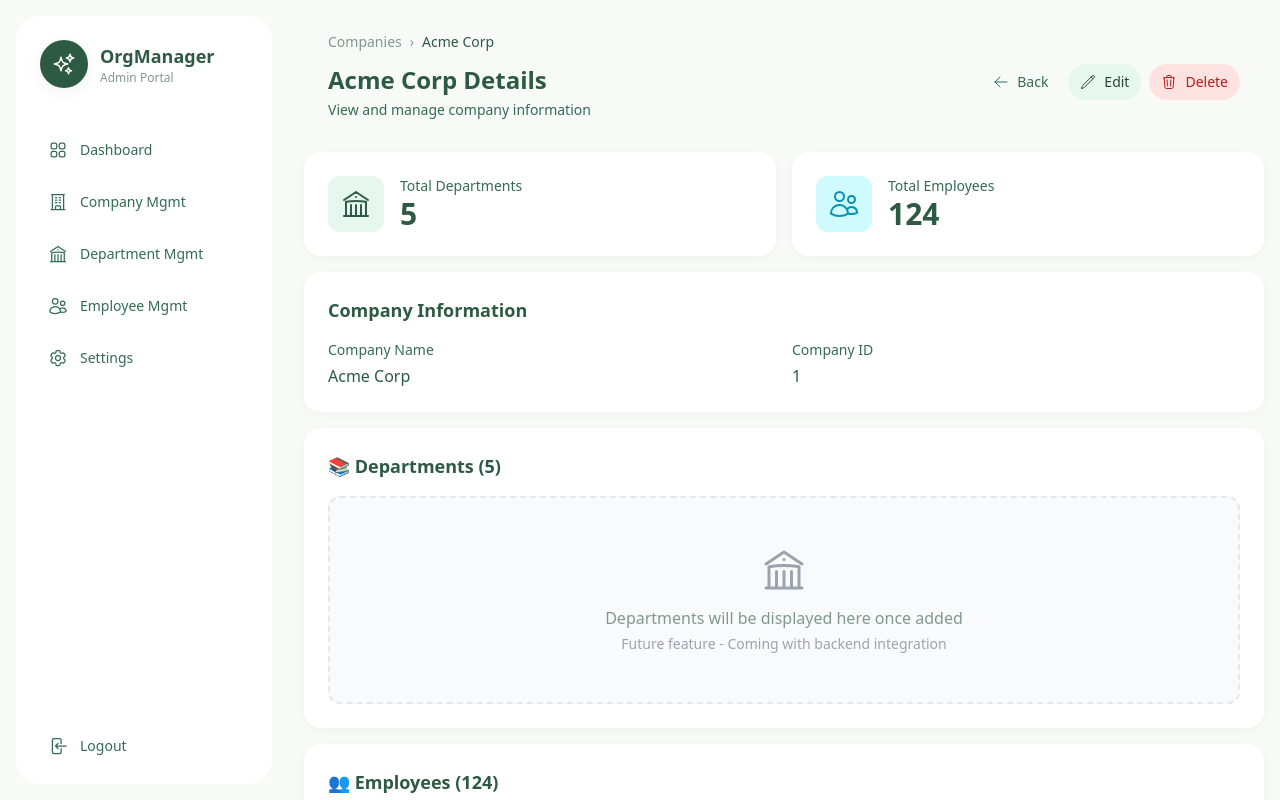
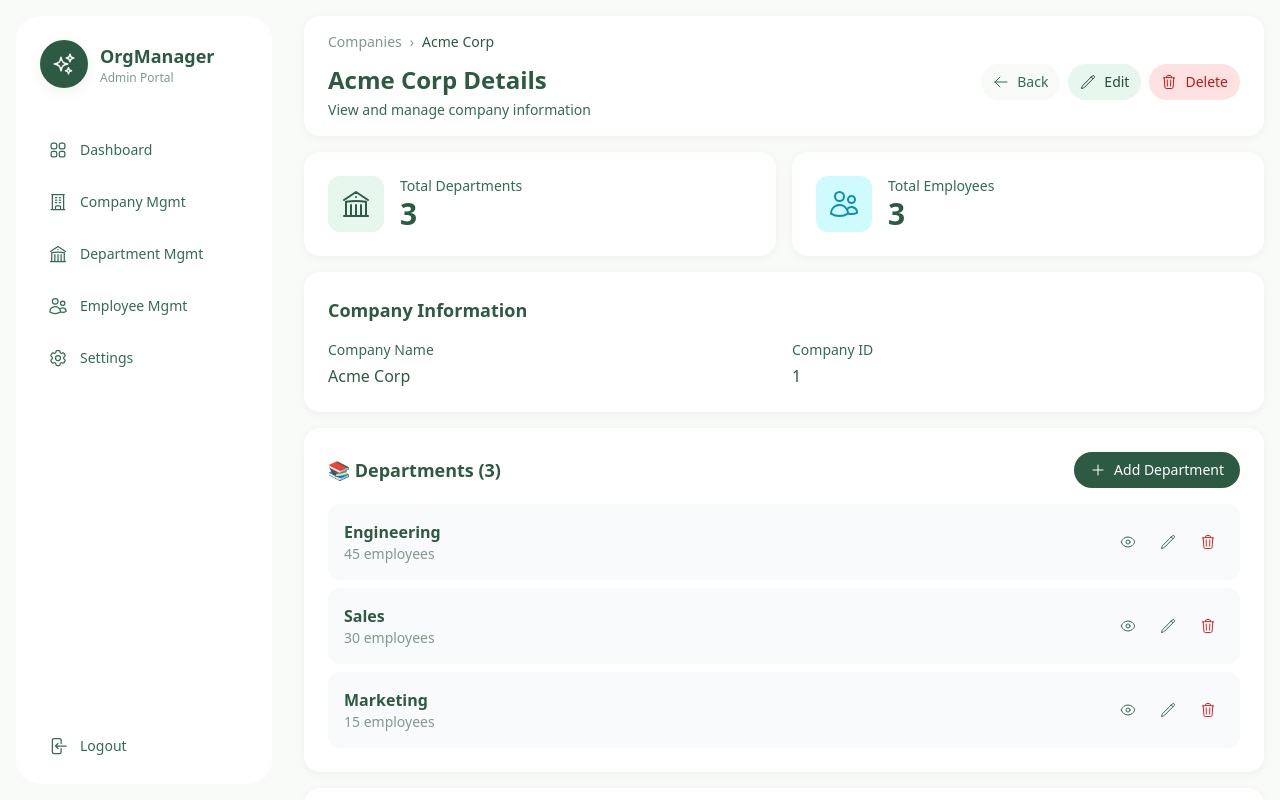
Before and after one commit to ahmednajibe/ems-task, a Vue app: page /companies/1 in a window 1280 px wide. Built offline with nearby package versions, Linux system fonts and the light colour scheme.

Commit message:
feat: add company detail view with department and employee management.

```diff
--- a/src/views/CompanyDetailView.vue
+++ b/src/views/CompanyDetailView.vue
@@ -1,38 +1,75 @@
 <script setup lang="ts">
-import {ref, computed } from 'vue'
+import { ref, computed } from 'vue'
 import { useRoute, useRouter } from 'vue-router'
 import { useCompaniesStore } from '@/store/companies'
+import { useDepartmentsStore } from '@/store/departments'
+import { useEmployeesStore } from '@/store/employees'
 import { useToastStore } from '@/store/toast'
 import DashboardLayout from '@/components/layout/DashboardLayout.vue'
 import ConfirmDialog from '@/components/common/ConfirmDialog.vue'
+import DepartmentModal from '@/components/departments/DepartmentModal.vue'
+import type { Department } from '@/store/departments'
 import {
   ArrowLeftIcon,
   PencilIcon,
   TrashIcon,
   BuildingLibraryIcon,
-  UsersIcon
+  UsersIcon,
+  PlusIcon,
+  EyeIcon
 } from '@heroicons/vue/24/outline'
 
+// ==========================================
+// 1. STORES & ROUTER
+// ==========================================
 const route = useRoute()
 const router = useRouter()
 const companiesStore = useCompaniesStore()
+const departmentsStore = useDepartmentsStore()
+const employeesStore = useEmployeesStore()
 const toastStore = useToastStore()
-// Confirm dialog state
-const isConfirmOpen = ref(false)
 
-// Get company from route params
+// ==========================================
+// 2. COMPUTED - COMPANY DATA
+// ==========================================
 const companyId = computed(() => route.params.id as string)
 const company = computed(() => companiesStore.getCompanyById(companyId.value))
 
-// If company not found, redirect
+// Redirect if company not found
 if (!company.value) {
   toastStore.error('Company not found')
   router.push('/companies')
 }
 
+// ==========================================
+// 3. COMPUTED - FILTERED DATA
+// ==========================================
+const companyDepartments = computed(() => {
+  if (!company.value) return []
+  return departmentsStore.getDepartmentsByCompany(company.value.id)
+})
+
+const companyEmployees = computed(() => {
+  if (!company.value) return []
+  return employeesStore.getEmployeesByCompany(company.value.id)
+})
+
+// ==========================================
+// 4. REACTIVE STATE
+// ==========================================
+const isConfirmOpen = ref(false)
+const isDepartmentModalOpen = ref(false)
+const editingDepartment = ref<Department | null>(null)
+const isDepartmentDeleteOpen = ref(false)
+const departmentToDelete = ref<Department | null>(null)
+const isEmployeeDeleteOpen = ref(false)
+const employeeToDelete = ref<any>(null)
+
+// ==========================================
+// 5. COMPANY ACTIONS
+// ==========================================
 const handleEdit = () => {
-  // TODO: Open edit modal or navigate to edit page
-  toastStore.info('Edit functionality - Coming soon!')
+  toastStore.info('Edit company name - Coming soon!')
 }
 
 const handleDelete = () => {
@@ -55,14 +92,114 @@ const cancelDelete = () => {
 const handleBack = () => {
   router.push('/companies')
 }
+
+// ==========================================
+// 6. DEPARTMENT ACTIONS
+// ==========================================
+const openAddDepartmentModal = () => {
+  editingDepartment.value = null
+  isDepartmentModalOpen.value = true
+}
+
+const openEditDepartmentModal = (dept: Department) => {
+  editingDepartment.value = dept
+  isDepartmentModalOpen.value = true
+}
+
+const closeDepartmentModal = () => {
+  isDepartmentModalOpen.value = false
+  editingDepartment.value = null
+}
+
+const handleSaveDepartment = (data: { name: string; companyId: string }) => {
+  if (editingDepartment.value) {
+    // Edit existing department
+    departmentsStore.updateDepartment(editingDepartment.value.id, data)
+    toastStore.success(`${data.name} updated successfully!`)
+  } else {
+    // Add new department
+    departmentsStore.addDepartment({
+      name: data.name,
+      companyId: company.value!.id,
+      employeeCount: 0
+    })
+    toastStore.success(`${data.name} added successfully!`)
+  }
+  closeDepartmentModal()
+}
+
+const handleDeleteDepartment = (id: string) => {
+  const dept = departmentsStore.getDepartmentById(id)
+  if (!dept) return
+
+  departmentToDelete.value = dept
+  isDepartmentDeleteOpen.value = true
+}
+
+const confirmDeleteDepartment = () => {
+  if (!departmentToDelete.value) return
+
+  departmentsStore.deleteDepartment(departmentToDelete.value.id)
+  toastStore.info(`${departmentToDelete.value.name} deleted`)
+
+  isDepartmentDeleteOpen.value = false
+  departmentToDelete.value = null
+}
+
+const cancelDeleteDepartment = () => {
+  isDepartmentDeleteOpen.value = false
+  departmentToDelete.value = null
+}
+
+const handleViewDepartment = (id: string) => {
+  router.push(`/departments/${id}`)
+}
+
+// ==========================================
+// 7. EMPLOYEE ACTIONS
+// ==========================================
+const handleAddEmployee = () => {
+  router.push(`/employees/create?companyId=${company.value!.id}`)
+}
+
+const handleViewEmployee = (id: string) => {
+  router.push(`/employees/${id}`)
+}
+
+const handleEditEmployee = (id: string) => {
+  router.push(`/employees/${id}/edit`)
+}
+
+const handleDeleteEmployee = (id: string) => {
+  const employee = employeesStore.getEmployeeById(id)
+  if (!employee) return
+
+  employeeToDelete.value = employee
+  isEmployeeDeleteOpen.value = true
+}
+
+const confirmDeleteEmployee = () => {
+  if (!employeeToDelete.value) return
+
+  employeesStore.deleteEmployee(employeeToDelete.value.id)
+  toastStore.info(`${employeeToDelete.value.name} deleted`)
+
+  isEmployeeDeleteOpen.value = false
+  employeeToDelete.value = null
+}
+
+const cancelDeleteEmployee = () => {
+  isEmployeeDeleteOpen.value = false
+  employeeToDelete.value = null
+}
 </script>
 
 <template>
   <DashboardLayout>
     <div v-if="company" class="p-4 space-y-4">
 
-        <!-- Breadcrumb & Header -->
-        <div class="rounded-2xl px-6 py-4">
+      <!-- Header -->
+      <div class="bg-white shadow-soft rounded-2xl px-6 py-4">
         <!-- Breadcrumb -->
         <div class="flex items-center gap-2 text-sm text-neutral-500 mb-3">
           <button @click="handleBack" class="hover:text-primary-500 transition-colors">
@@ -73,7 +210,6 @@ const handleBack = () => {
         </div>
 
         <!-- Title & Actions -->
-
         <div class="flex items-start justify-between gap-3">
           <div class="flex-1 min-w-0">
             <h1 class="text-xl md:text-2xl font-bold text-neutral-800 break-words">
@@ -88,10 +224,10 @@ const handleBack = () => {
             <!-- Back Button -->
             <button
               @click="handleBack"
-                    class="hidden sm:flex flex items-center justify-center gap-2 px-3 py-2 bg-neutral-100 hover:bg-neutral-200 text-neutral-700 rounded-lg md:rounded-full transition-colors text-sm whitespace-nowrap"
+              class="hidden sm:flex items-center justify-center gap-2 px-3 py-2 bg-neutral-100 hover:bg-neutral-200 text-neutral-700 rounded-lg md:rounded-full transition-colors text-sm whitespace-nowrap"
             >
               <ArrowLeftIcon class="w-4 h-4" />
-                    <span class="hidden sm:inline">Back</span>
+              <span>Back</span>
             </button>
 
             <!-- Edit Button -->
@@ -125,7 +261,7 @@ const handleBack = () => {
             </div>
             <div>
               <div class="text-sm text-neutral-600">Total Departments</div>
-                <div class="text-3xl font-bold text-neutral-800">{{ company.departmentCount }}</div>
+              <div class="text-3xl font-bold text-neutral-800">{{ companyDepartments.length }}</div>
             </div>
           </div>
         </div>
@@ -138,7 +274,7 @@ const handleBack = () => {
             </div>
             <div>
               <div class="text-sm text-neutral-600">Total Employees</div>
-                <div class="text-3xl font-bold text-neutral-800">{{ company.employeeCount.toLocaleString() }}</div>
+              <div class="text-3xl font-bold text-neutral-800">{{ companyEmployees.length }}</div>
             </div>
           </div>
         </div>
@@ -159,35 +295,150 @@ const handleBack = () => {
         </div>
       </div>
 
-        <!-- Departments Section (Placeholder) -->
+      <!-- Departments Section -->
       <div class="bg-white shadow-soft rounded-2xl p-6">
         <div class="flex items-center justify-between mb-4">
           <h2 class="text-lg font-semibold text-neutral-800">
-                📚 Departments ({{ company.departmentCount }})
+            📚 Departments ({{ companyDepartments.length }})
           </h2>
+          <button
+            @click="openAddDepartmentModal"
+            class="flex items-center gap-2 px-4 py-2 bg-primary-500 hover:bg-primary-600 text-white rounded-full text-sm transition-colors"
+          >
+            <PlusIcon class="w-4 h-4" />
+            Add Department
+          </button>
         </div>
-            <div class="text-center py-12 bg-neutral-50 rounded-xl border-2 border-dashed border-neutral-200">
-            <BuildingLibraryIcon class="w-12 h-12 text-neutral-400 mx-auto mb-3" />
-            <p class="text-neutral-500">Departments will be displayed here once added</p>
-            <p class="text-sm text-neutral-400 mt-1">Future feature - Coming with backend integration</p>
+
+        <!-- Departments List -->
+        <div v-if="companyDepartments.length > 0" class="space-y-2">
+          <div
+            v-for="dept in companyDepartments"
+            :key="dept.id"
+            class="flex items-center justify-between p-4 bg-neutral-50 rounded-xl hover:bg-neutral-100 transition-colors"
+          >
+            <div class="flex-1">
+              <div class="font-semibold text-neutral-800">{{ dept.name }}</div>
+              <div class="text-sm text-neutral-500">{{ dept.employeeCount }} employees</div>
+            </div>
+            <div class="flex items-center gap-2">
+              <button
+                @click="handleViewDepartment(dept.id)"
+                class="p-2 hover:bg-white rounded-lg transition-colors"
+                title="View Department"
+              >
+                <EyeIcon class="w-4 h-4 text-neutral-600" />
+              </button>
+              <button
+                @click="openEditDepartmentModal(dept)"
+                class="p-2 hover:bg-white rounded-lg transition-colors"
+                title="Edit Department"
+              >
+                <PencilIcon class="w-4 h-4 text-neutral-600" />
+              </button>
+              <button
+                @click="handleDeleteDepartment(dept.id)"
+                class="p-2 hover:bg-white rounded-lg transition-colors"
+                title="Delete Department"
+              >
+                <TrashIcon class="w-4 h-4 text-red-600" />
+              </button>
+            </div>
           </div>
         </div>
 
-        <!-- Employees Section (Placeholder) -->
+        <!-- Empty State -->
+        <div v-else class="text-center py-12 bg-neutral-50 rounded-xl">
+          <BuildingLibraryIcon class="w-12 h-12 text-neutral-400 mx-auto mb-3" />
+          <p class="text-neutral-500">No departments yet</p>
+          <button
+            @click="openAddDepartmentModal"
+            class="mt-3 text-primary-600 hover:text-primary-700 text-sm font-medium"
+          >
+            Add your first department
+          </button>
+        </div>
+      </div>
+
+      <!-- Employees Section -->
       <div class="bg-white shadow-soft rounded-2xl p-6">
         <div class="flex items-center justify-between mb-4">
           <h2 class="text-lg font-semibold text-neutral-800">
-                👥 Employees ({{ company.employeeCount }})
+            👥 Employees ({{ companyEmployees.length }})
           </h2>
+          <button
+            @click="handleAddEmployee"
+            class="flex items-center gap-2 px-4 py-2 bg-primary-500 hover:bg-primary-600 text-white rounded-full text-sm transition-colors"
+          >
+            <PlusIcon class="w-4 h-4" />
+            Add Employee
+          </button>
         </div>
-            <div class="text-center py-12 bg-neutral-50 rounded-xl border-2 border-dashed border-neutral-200">
+
+        <!-- Employees List -->
+        <div v-if="companyEmployees.length > 0" class="space-y-2">
+          <div
+            v-for="employee in companyEmployees.slice(0, 5)"
+            :key="employee.id"
+            class="flex items-center justify-between p-4 bg-neutral-50 rounded-xl hover:bg-neutral-100 transition-colors"
+          >
+            <div class="flex-1 min-w-0">
+              <div class="font-semibold text-neutral-800 truncate">{{ employee.name }}</div>
+              <div class="text-sm text-neutral-500 truncate">
+                {{ departmentsStore.getDepartmentById(employee.departmentId)?.name }} • {{ employee.designation }}
+              </div>
+            </div>
+            <div class="flex items-center gap-2">
+              <button
+                @click="handleViewEmployee(employee.id)"
+                class="p-2 hover:bg-white rounded-lg transition-colors"
+                title="View Employee"
+              >
+                <EyeIcon class="w-4 h-4 text-neutral-600" />
+              </button>
+              <button
+                @click="handleEditEmployee(employee.id)"
+                class="p-2 hover:bg-white rounded-lg transition-colors"
+                title="Edit Employee"
+              >
+                <PencilIcon class="w-4 h-4 text-neutral-600" />
+              </button>
+              <button
+                @click="handleDeleteEmployee(employee.id)"
+                class="p-2 hover:bg-white rounded-lg transition-colors"
+                title="Delete Employee"
+              >
+                <TrashIcon class="w-4 h-4 text-red-600" />
+              </button>
+            </div>
+          </div>
+
+          <!-- Show More Link -->
+          <div v-if="companyEmployees.length > 5" class="text-center pt-2">
+            <button
+              @click="router.push(`/employees?companyId=${company.id}`)"
+              class="text-primary-600 hover:text-primary-700 text-sm font-medium"
+            >
+              View all {{ companyEmployees.length }} employees →
+            </button>
+          </div>
+        </div>
+
+        <!-- Empty State -->
+        <div v-else class="text-center py-12 bg-neutral-50 rounded-xl">
           <UsersIcon class="w-12 h-12 text-neutral-400 mx-auto mb-3" />
-            <p class="text-neutral-500">Employees will be displayed here once added</p>
-            <p class="text-sm text-neutral-400 mt-1">Future feature - Coming with backend integration</p>
+          <p class="text-neutral-500">No employees yet</p>
+          <button
+            @click="handleAddEmployee"
+            class="mt-3 text-primary-600 hover:text-primary-700 text-sm font-medium"
+          >
+            Add your first employee
+          </button>
         </div>
       </div>
     </div>
-        <!-- Confirm Delete Dialog -->
+
+    <!-- Modals & Dialogs -->
     <ConfirmDialog
       v-if="company"
       :is-open="isConfirmOpen"
@@ -199,5 +450,37 @@ const handleBack = () => {
       @confirm="confirmDelete"
       @cancel="cancelDelete"
     />
+
+
+    <DepartmentModal
+      v-if="company"
+      :is-open="isDepartmentModalOpen"
+      :department="editingDepartment"
+      @close="closeDepartmentModal"
+      @save="handleSaveDepartment"
+    />
+    <!-- Department Delete Confirm -->
+    <ConfirmDialog
+      :is-open="isDepartmentDeleteOpen"
+      title="Delete Department"
+      :message="departmentToDelete ? `Are you sure you want to delete ${departmentToDelete.name}? This action cannot be undone.` : ''"
+      confirm-text="Delete"
+      cancel-text="Cancel"
+      type="danger"
+      @confirm="confirmDeleteDepartment"
+      @cancel="cancelDeleteDepartment"
+    />
+
+    <!-- Employee Delete Confirm -->
+    <ConfirmDialog
+      :is-open="isEmployeeDeleteOpen"
+      title="Delete Employee"
+      :message="employeeToDelete ? `Are you sure you want to delete ${employeeToDelete.name}? This action cannot be undone.` : ''"
+      confirm-text="Delete"
+      cancel-text="Cancel"
+      type="danger"
+      @confirm="confirmDeleteEmployee"
+      @cancel="cancelDeleteEmployee"
+    />
   </DashboardLayout>
 </template>
```
Lines whose indentation alone changed are shown as unchanged.
